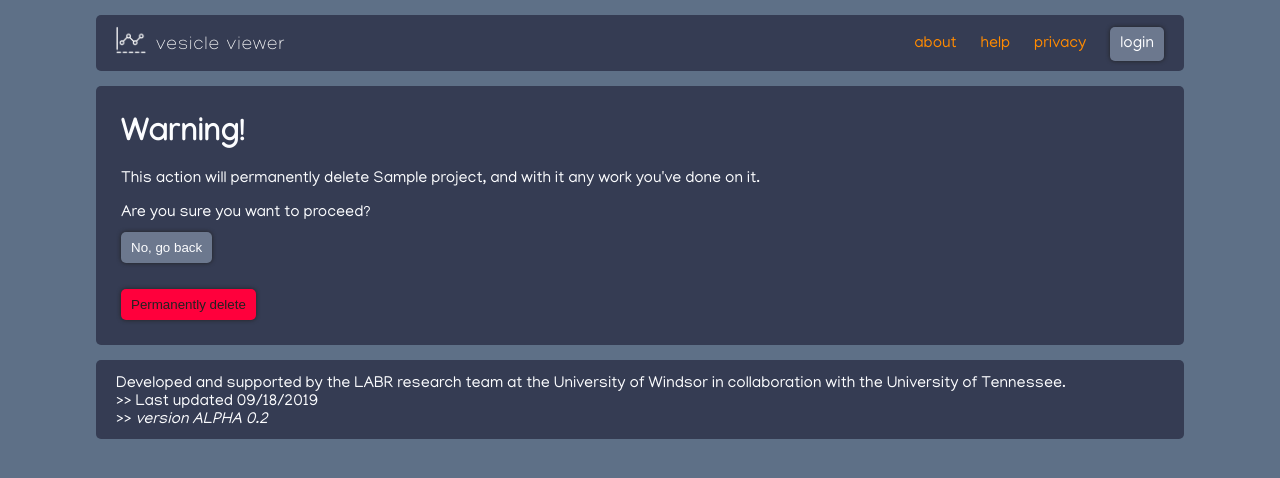
After one commit to AislynLaurent/vesicle-viewer, a Django app: template mysite/viewer/templates/viewer/project_delete_warning.html in a window 1280 px wide. The commit adds this page. Shown: the top 478 px of the page. Run offline with Django 3.2, Linux system fonts and the light colour scheme; the template is opened without the code that fills it: most values are stand-ins (such as "Sample title", 1, 10 or a date in 2020).

Commit message:
Delete project

```diff
--- /dev/null
+++ b/mysite/viewer/templates/viewer/project_delete_warning.html
@@ -0,0 +1,31 @@
+{% extends 'base.html' %}
+{% block title %}WARNING{% endblock title %}
+
+{% load staticfiles%}
+
+{% block content %}
+
+  <div class="content-box">
+
+    <h1>Warning!</h1>
+
+    <p>This action will permanently delete {{project.proejct_title}}, and with it any work you've done on it.</p>
+    <p>Are you sure you want to proceed?</p>
+
+    <button
+        type="button"
+        onclick="window.location.href='{% url 'viewer:project_list' %}'" >
+        No, go back
+    </button>
+
+    <p></p>
+
+    <form method="POST" enctype="multipart/form-data" >
+      {% csrf_token %}
+      {{ form.as_p }}
+      <button type="submit" class="warning">Permanently delete</button>
+    </form>
+
+  </div>
+
+{% endblock content %}
--- a/mysite/viewer/templates/viewer/project_detail.html
+++ b/mysite/viewer/templates/viewer/project_detail.html
@@ -13,6 +13,7 @@
         <p>You've turned off tutorials.</p>
 
         <h3><a href="{% url 'viewer:project_edit' project_id=project.id %}">Edit this project</a></h3>
+        <h3><a href="{% url 'viewer:project_delete_warning' project_id=project.id %}">Delete this project</a></h3>
 
     </div>
 
--- a/mysite/viewer/urls.py
+++ b/mysite/viewer/urls.py
@@ -24,6 +24,8 @@ urlpatterns = [
     path('project/<int:project_id>', views.project_detail, name='project_detail'),
     # Edit a project
     path('project/<int:project_id>/edit/', views.project_edit, name='project_edit'),
+    # Warning & delete project
+    path('project/<int:project_id>/delete_warning/', views.project_delete_warning, name='project_delete_warning'),
 
     ## Project Lipids
     # Add project lipid
```
Also changed, not shown: mysite/viewer/views.py (+10 -0 lines).
